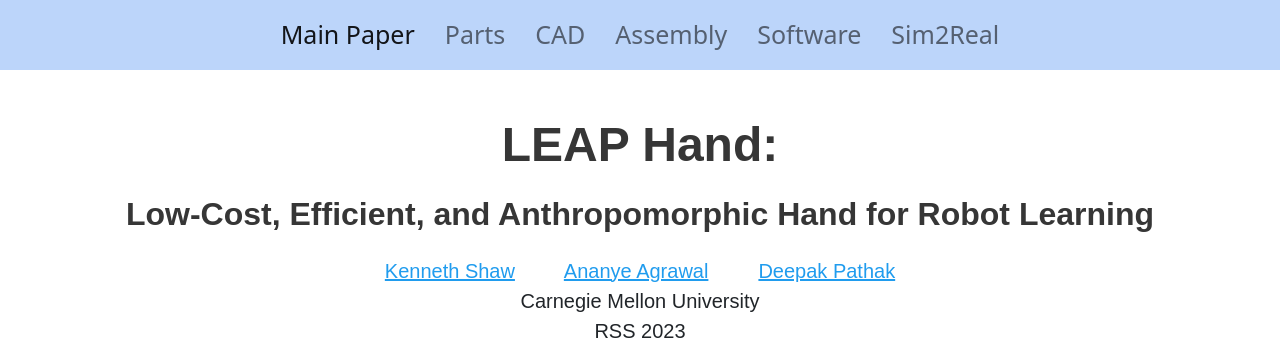
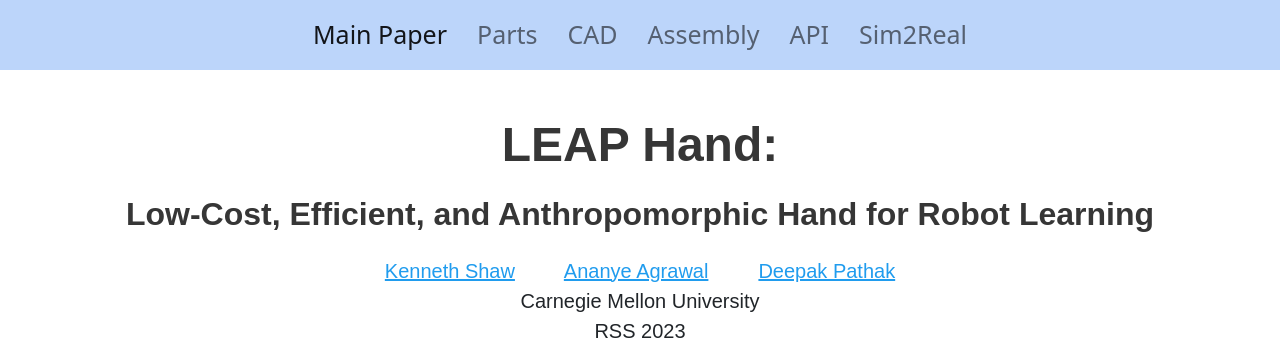
Before and after one commit to Lucky7Chess/leapv1_website, a plain HTML site: page index.html in a window 1280 px wide. Shown: the top 353 px of the page. Drawn offline with Linux system fonts and the light colour scheme; some icons are missing; a web font is replaced by a local one.

Commit message:
fix home

```diff
--- a/index.html
+++ b/index.html
@@ -106,7 +106,7 @@
             <a class="nav-link" href="./assembly" >Assembly</a>
           </li>
           <li class="nav-item">
-            <a class="nav-link" href="https://github.com/leap-hand/LEAP_Hand_API" target="_blank">Software</a>
+            <a class="nav-link" href="https://github.com/leap-hand/LEAP_Hand_API" target="_blank">API</a>
           </li>
           <li class="nav-item">
             <a class="nav-link" href="https://github.com/leap-hand/LEAP_Hand_Sim" target="_blank">Sim2Real</a>
```
